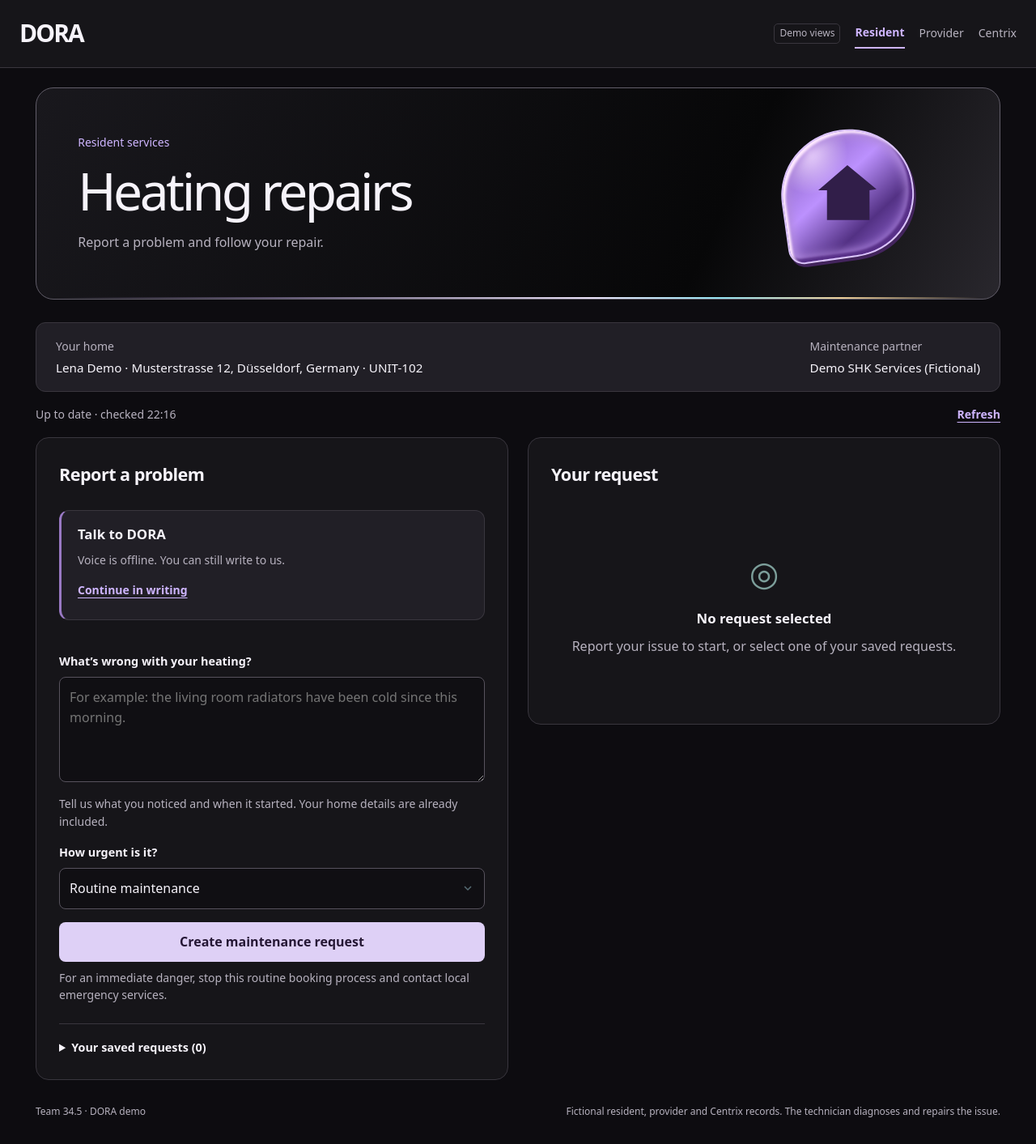
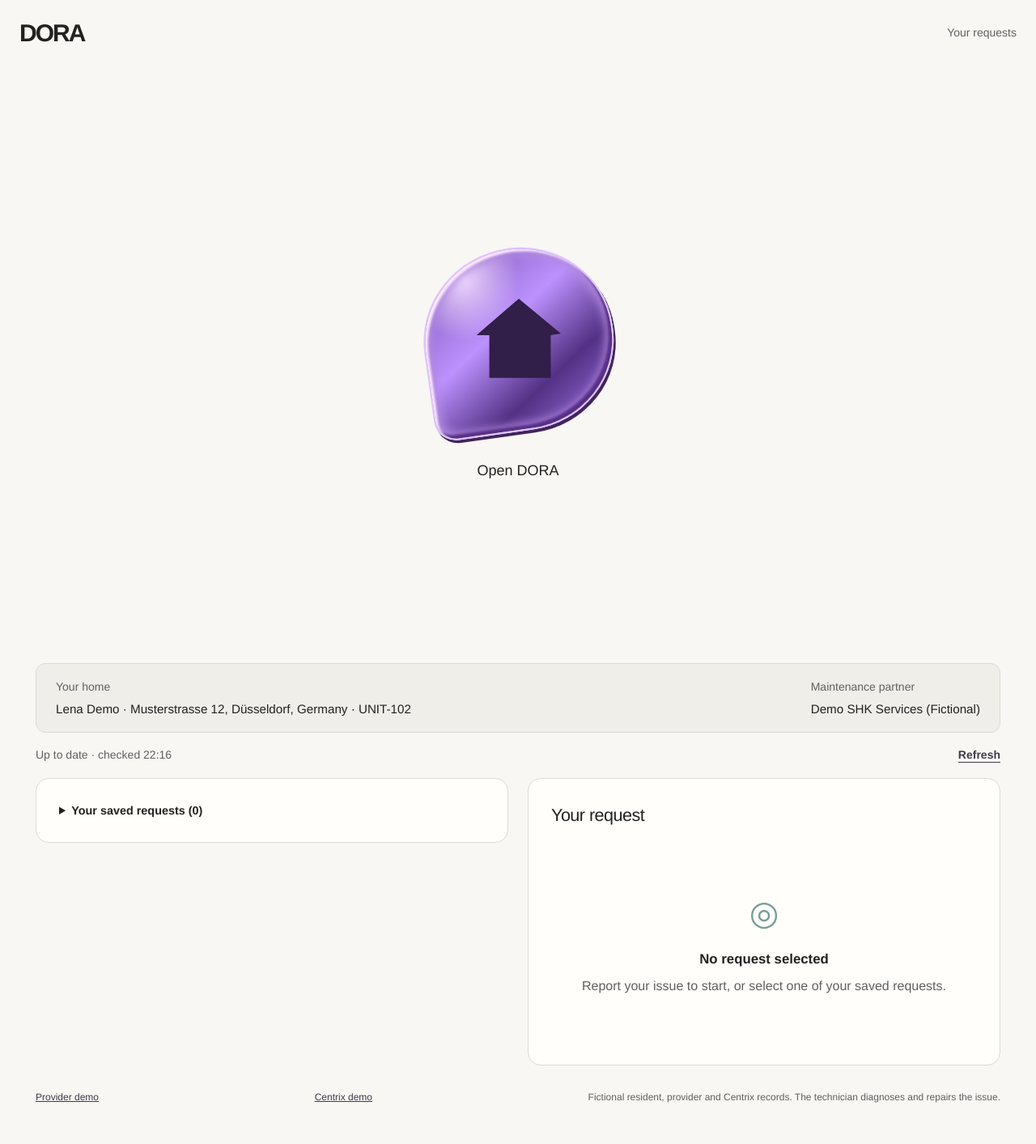
Before and after one commit to doraaer/34.5, a FastAPI app: page /tenant in a window 1280 px wide. Shown: the whole page at 81% size. After the commit the page ends 1362 px from the top, so only its background shows below. Run offline with FastAPI, Linux system fonts and the light colour scheme; data that the repository does not hold is empty.

Commit message:
Open resident intake from DORA and support hourly provider decisions

```diff
--- /dev/null
+++ b/frontend/static/css/resident.css
@@ -0,0 +1,29 @@
+:root {
+  color-scheme: light;
+  --bg: #f8f7f3;
+  --ink: #222221;
+  --accent: #41394d;
+  --line: #dcdad5;
+  --muted: #625f63;
+  font-family: Helvetica, "Helvetica Neue", Arial, sans-serif;
+}
+.topbar { background: var(--bg); border: 0; }
+.shell { padding-top: 0; }
+.welcome { min-height: calc(100svh - 64px); display: grid; place-items: center; text-align: center; padding: 32px 0; }
+#open-dora { display: grid; justify-items: center; gap: 36px; border: 0; background: transparent; color: var(--ink); font-size: 18px; }
+.glass-mark { margin: 0; width: clamp(160px, 19vw, 235px); }
+.opening .glass-mark { animation: dissolve .42s ease-in both; }
+@keyframes dissolve { to { transform: rotate(0) scale(1.3); opacity: 0; filter: blur(5px); } }
+#conversation { width: min(100%, 490px); }
+.pearl { width: 132px; aspect-ratio: 1; margin: 0 auto 32px; border-radius: 48% 52% 50% 49%; background: radial-gradient(ellipse at 30% 20%,white,transparent 40%),radial-gradient(ellipse at 75% 70%,#a78ec6,transparent 60%),linear-gradient(140deg,#e0d9ee,#c2b6d1 50%,#f4efdf); box-shadow: inset 0 -3px 7px #9a8faa; }
+#conversation h1 { font-size: clamp(28px,4vw,40px); font-weight: 500; }
+#conversation button:disabled { border: 0; border-radius: 24px; padding: 9px 20px; }
+#description { min-height: 48px; }
+textarea, select, .panel, .request-item { background-color: #fffefa; color: var(--ink); }
+.home-strip,.next-step,.calendar-note,.feedback,.request-item[aria-pressed=true] { background: #efeee9; }
+.appointment { background: #e8f2eb; }
+.primary { color: white; background: #302e32; }
+.primary:hover:not(:disabled) { background: #444047; }
+.urgency { text-align: left; font-size: .875rem; }
+#requests { scroll-margin-top: 20px; }
+.request-history { margin: 0; padding: 0; border: 0; }
--- a/frontend/static/js/tenant.js
+++ b/frontend/static/js/tenant.js
@@ -141,7 +141,17 @@
       await refresh();
     }
   });
-  $("write-instead").onclick = () => $("description").focus();
+  $("open-dora").onclick = () => {
+    const opener = $("open-dora");
+    opener.disabled = true;
+    opener.setAttribute("aria-expanded", "true");
+    opener.classList.add("opening");
+    setTimeout(() => {
+      opener.hidden = true;
+      $("conversation").hidden = false;
+      $("conversation").querySelector("h1").focus({ preventScroll: true });
+    }, matchMedia("(prefers-reduced-motion: reduce)").matches ? 0 : 420);
+  };
   $("retry-slots").onclick = loadSlots;
   $("slot").onchange = () => { $("booking-consent").checked = false; $("sharing-consent").checked = false; };
   $("refresh").onclick = refresh;
--- a/frontend/templates/partner.html
+++ b/frontend/templates/partner.html
@@ -1 +1 @@
-<!doctype html><html lang="en"><head><meta charset="utf-8"><meta name="viewport" content="width=device-width,initial-scale=1"><title>DORA · SHK provider</title><link rel="stylesheet" href="/static/css/style.css"></head><body><header><a class="logo" href="/tenant">DORA <span>· Provider</span></a><nav><a href="/tenant">Tenant</a><a class="active" href="/partner">Partner (demo)</a><a href="/centrix">Centrix (demo)</a></nav></header><main><section class="hero"><p class="eyebrow">FICTIONAL SHK PARTNER SYSTEM</p><h1>SHK work orders</h1><p>Received requests are not automatically accepted. Confirm an offered slot, then report completion.</p></section><section class="panel"><div class="split"><h2>Incoming jobs</h2><button class="secondary" id="refresh">Refresh</button></div><div id="jobs">Loading…</div><p id="info" class="muted"></p></section></main><script src="/static/js/common.js"></script><script src="/static/js/partner.js"></script></body></html>
+<!doctype html><html lang="en"><head><meta charset="utf-8"><meta name="viewport" content="width=device-width,initial-scale=1"><title>DORA · SHK provider</title><link rel="stylesheet" href="/static/css/style.css"></head><body><header><a class="logo" href="/tenant">DORA <span>· Provider</span></a><nav><a href="/tenant">Tenant</a><a class="active" href="/partner">Partner (demo)</a><a href="/centrix">Centrix (demo)</a></nav></header><main><section class="hero"><p class="eyebrow">FICTIONAL SHK PARTNER SYSTEM</p><h1>SHK work orders</h1><p>Received requests are not automatically accepted. Confirm an offered slot, then report completion.</p></section><section class="panel"><div class="split"><h2>Incoming jobs</h2><button class="secondary" id="refresh">Refresh</button></div><div id="jobs">Loading…</div><p id="info" role="status" class="muted"></p></section></main><script src="/static/js/experience.js"></script><script src="/static/js/partner.js"></script></body></html>
--- a/frontend/templates/tenant.html
+++ b/frontend/templates/tenant.html
@@ -1,24 +1,21 @@
 <!doctype html>
-<html lang="en"><head><meta charset="utf-8"><meta name="viewport" content="width=device-width,initial-scale=1"><title>DORA · Your home, looked after</title><link rel="stylesheet" href="/static/css/experience.css"><script defer src="/static/js/experience.js"></script><script defer src="/static/js/tenant.js"></script></head>
+<html lang="en"><head><meta charset="utf-8"><meta name="viewport" content="width=device-width,initial-scale=1"><title>DORA · Your home, looked after</title><link rel="stylesheet" href="/static/css/experience.css"><script defer src="/static/js/experience.js"></script><script defer src="/static/js/tenant.js"></script><link rel="stylesheet" href="/static/css/resident.css"></head>
 <body><a class="skip" href="#main">Skip to content</a>
-<header class="topbar"><a class="brand" href="/tenant">DORA</a><nav aria-label="Demo views"><span class="demo-label">Demo views</span><a href="/tenant" aria-current="page">Resident</a><a href="/partner">Provider</a><a href="/centrix">Centrix</a></nav></header>
-<main id="main" class="shell"><section class="intro resident-hero">
-  <div><p class="eyebrow">Resident services</p><h1>Heating repairs</h1><p>Report a problem and follow your repair.</p></div>
-  <div class="glass-mark" aria-hidden="true"><i></i></div>
-</section>
-<section class="home-strip" aria-label="Your property"><div><span class="caption">Your home</span><p id="home-context">Loading your home details…</p></div><div><span class="caption">Maintenance partner</span><p id="partner-context">Loading…</p></div></section>
+<header class="topbar"><a class="brand" href="/tenant">DORA</a><nav><a href="#requests">Your requests</a></nav></header>
+<main id="main" class="shell"><section class="welcome" aria-label="DORA home assistant">
+<button id="open-dora" aria-expanded="false" aria-controls="conversation"><span class="glass-mark" aria-hidden="true"><i></i></span><span>Open DORA</span></button>
+<div id="conversation" hidden><div class="pearl" aria-hidden="true"></div><h1 tabindex="-1">What’s wrong with your heating?</h1><button type="button" disabled>Talk to DORA</button><p class="hint">Voice is offline. Write to DORA below.</p><div id="elevenlabs-agent-container"></div><form id="report-form"><fieldset id="report-fields" disabled><legend class="sr-only">Report a heating issue</legend>
+<label class="sr-only" for="description">What’s wrong with your heating?</label><textarea id="description" rows="1" minlength="3" maxlength="3000" required placeholder="Describe your heating issue…"></textarea><p class="hint">Tell us what you noticed and when it started. Your home details are already included.</p>
+<details class="urgency"><summary>Set urgency</summary><label for="priority">How urgent is it?</label><select id="priority"><option value="routine">Routine maintenance</option><option value="urgent">Urgent heating issue</option></select></details><button class="primary" id="create" type="submit">Send request</button></fieldset></form>
+<p id="report-feedback" class="feedback" role="status"></p><p class="hint">For an immediate danger, stop this routine booking process and contact local emergency services.</p>
+</div></section>
+<section id="requests" aria-label="Your requests"><section class="home-strip" aria-label="Your property"><div><span class="caption">Your home</span><p id="home-context">Loading your home details…</p></div><div><span class="caption">Maintenance partner</span><p id="partner-context">Loading…</p></div></section>
 <div class="sync-row"><p id="sync-status" role="status">Connecting…</p><button id="refresh" class="text-button" type="button">Refresh</button></div>
-<div class="workspace"><section class="panel" aria-labelledby="intake-heading"><div class="section-heading"><div><h2 id="intake-heading">Report a problem</h2></div></div>
-<div class="voice-panel"><div><h3>Talk to DORA</h3><p>Voice is offline. You can still write to us.</p><button type="button" id="write-instead" class="text-button">Continue in writing</button></div><div id="elevenlabs-agent-container"></div></div>
-<form id="report-form"><fieldset id="report-fields" disabled><legend class="sr-only">Report a heating issue</legend>
-<label for="description">What’s wrong with your heating?</label><textarea id="description" rows="4" minlength="3" maxlength="3000" required placeholder="For example: the living room radiators have been cold since this morning."></textarea><p class="hint">Tell us what you noticed and when it started. Your home details are already included.</p>
-<label for="priority">How urgent is it?</label><select id="priority"><option value="routine">Routine maintenance</option><option value="urgent">Urgent heating issue</option></select><button class="primary" id="create" type="submit">Create maintenance request</button></fieldset></form>
-<p id="report-feedback" class="feedback" role="status"></p><p class="hint">For an immediate danger, stop this routine booking process and contact local emergency services.</p>
-<details class="request-history"><summary>Your saved requests <span id="request-count"></span></summary><div id="request-list"><p class="hint">Loading saved requests…</p></div></details></section>
+<div class="workspace"><section class="panel"><details class="request-history"><summary>Your saved requests <span id="request-count"></span></summary><div id="request-list"><p class="hint">Loading saved requests…</p></div></details></section>
 <section class="panel" aria-labelledby="tracking-heading"><div class="section-heading"><div><h2 id="tracking-heading">Your request</h2></div></div>
 <div id="case" aria-live="polite"><div class="empty-state"><span class="empty-symbol" aria-hidden="true">◎</span><h3>No request selected</h3><p>Once you report an issue, its progress and appointment will appear here.</p></div></div>
 <section id="booking" class="booking" hidden aria-labelledby="booking-heading"><h3 id="booking-heading">When can someone visit?</h3><p class="hint">Choose a window when you can be home. These are the fictional provider’s offered windows, not confirmed appointments.</p><div class="calendar-note"><strong>No calendar connected</strong><p>Google and phone calendar connections are not available yet. Choose your availability below.</p></div>
 <form id="booking-form"><fieldset id="booking-fields"><legend class="sr-only">Availability and consent</legend><label for="slot">Your available window · Berlin time</label><select id="slot" required><option value="">Loading available windows…</option></select><button id="retry-slots" class="text-button" type="button" hidden>Reload available windows</button><p id="slot-feedback" class="hint" role="status"></p>
 <label class="check"><input type="checkbox" id="booking-consent" required><span>I authorize a visit within the selected window.</span></label><label class="check"><input type="checkbox" id="sharing-consent" required><span>I agree to share my address, issue and selected window with the contracted maintenance company.</span></label><button id="dispatch" type="submit" class="primary">Send request to provider</button></fieldset></form>
 <p class="hint">The provider must accept before your appointment is confirmed. You can close this page and check back later.</p></section><p id="booking-feedback" class="feedback" role="status"></p></section></div>
-<footer>Team 34.5 · DORA demo <span>Fictional resident, provider and Centrix records. The technician diagnoses and repairs the issue.</span></footer></main></body></html>
+</section><footer><a href="/partner">Provider demo</a> <a href="/centrix">Centrix demo</a> <span>Fictional resident, provider and Centrix records. The technician diagnoses and repairs the issue.</span></footer></main></body></html>
```
Also changed, not shown: frontend/static/js/partner.js (+121 -3 lines), frontend/tests/smoke.cjs (+12 -4 lines).
